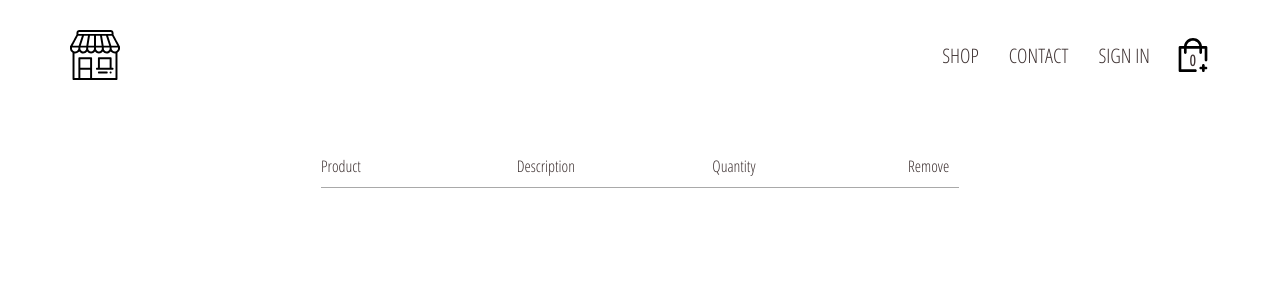
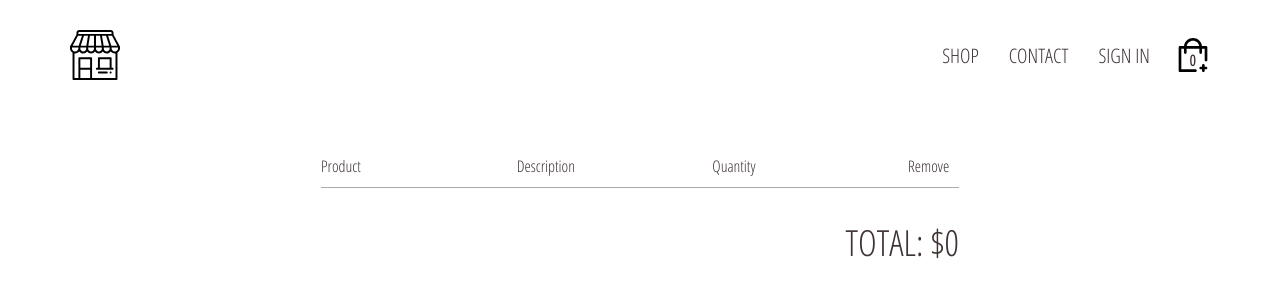
Before and after one commit to liviuschera/dos-hombres-online-shop, a React (Create React App) app: page /checkout in a window 1280 px wide. Shown: the top 300 px of the page. Built offline with nearby package versions, Linux system fonts and the light colour scheme; no server answers.

Commit message:
added selectCartTotal selector to calculate the value of the items in the cart

```diff
--- a/src/pages/checkout/checkout.component.jsx
+++ b/src/pages/checkout/checkout.component.jsx
@@ -1,8 +1,17 @@
 import React from "react";
+import { useSelector } from "react-redux";
+
+import {
+  selectCartItems,
+  selectCartTotal
+} from "../../redux/cart/cart.selectors";
 
 import "./checkout.syles.scss";
 
 export default function CheckoutPage() {
+  const cartItems = useSelector(state => selectCartItems(state));
+  const total = useSelector(state => selectCartTotal(state));
+
   return (
     <main className="checkout-page">
       <header className="checkout-header">
@@ -19,6 +28,9 @@
           <span>Remove</span>
         </div>
       </header>
+      <div className="total">
+        <span>TOTAL: ${total}</span>
+      </div>
     </main>
   );
 }
--- a/src/redux/cart/cart.selectors.js
+++ b/src/redux/cart/cart.selectors.js
@@ -16,6 +16,13 @@
       0
     )
 );
+export const selectCartTotal = createSelector([selectCartItems], cartItems =>
+  cartItems.reduce(
+    (accumulatedQuantity, cartItem) =>
+      accumulatedQuantity + cartItem.quantity * cartItem.price,
+    0
+  )
+);
 
 export const selectCartHidden = createSelector(
   [selectCart],
```
